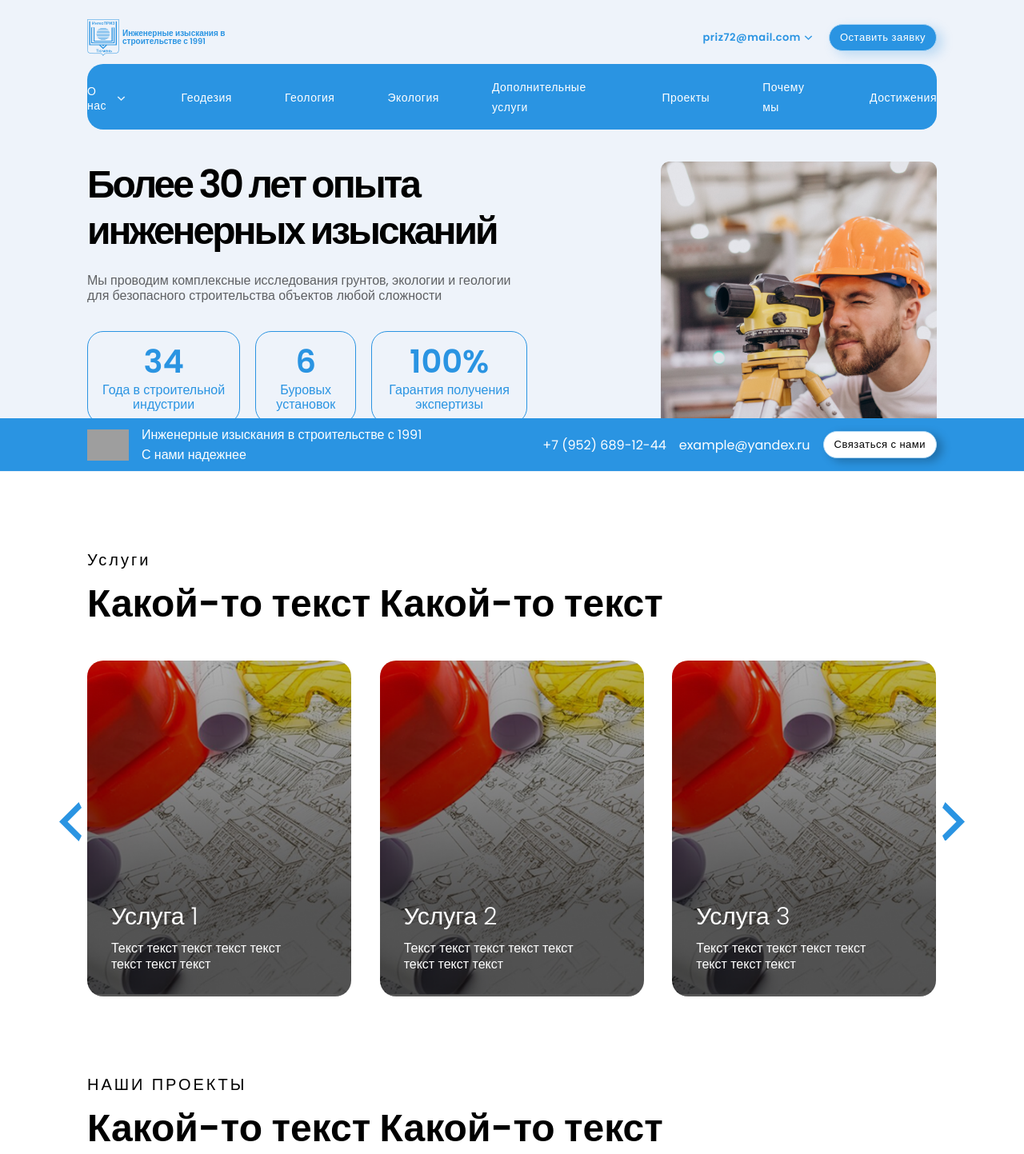
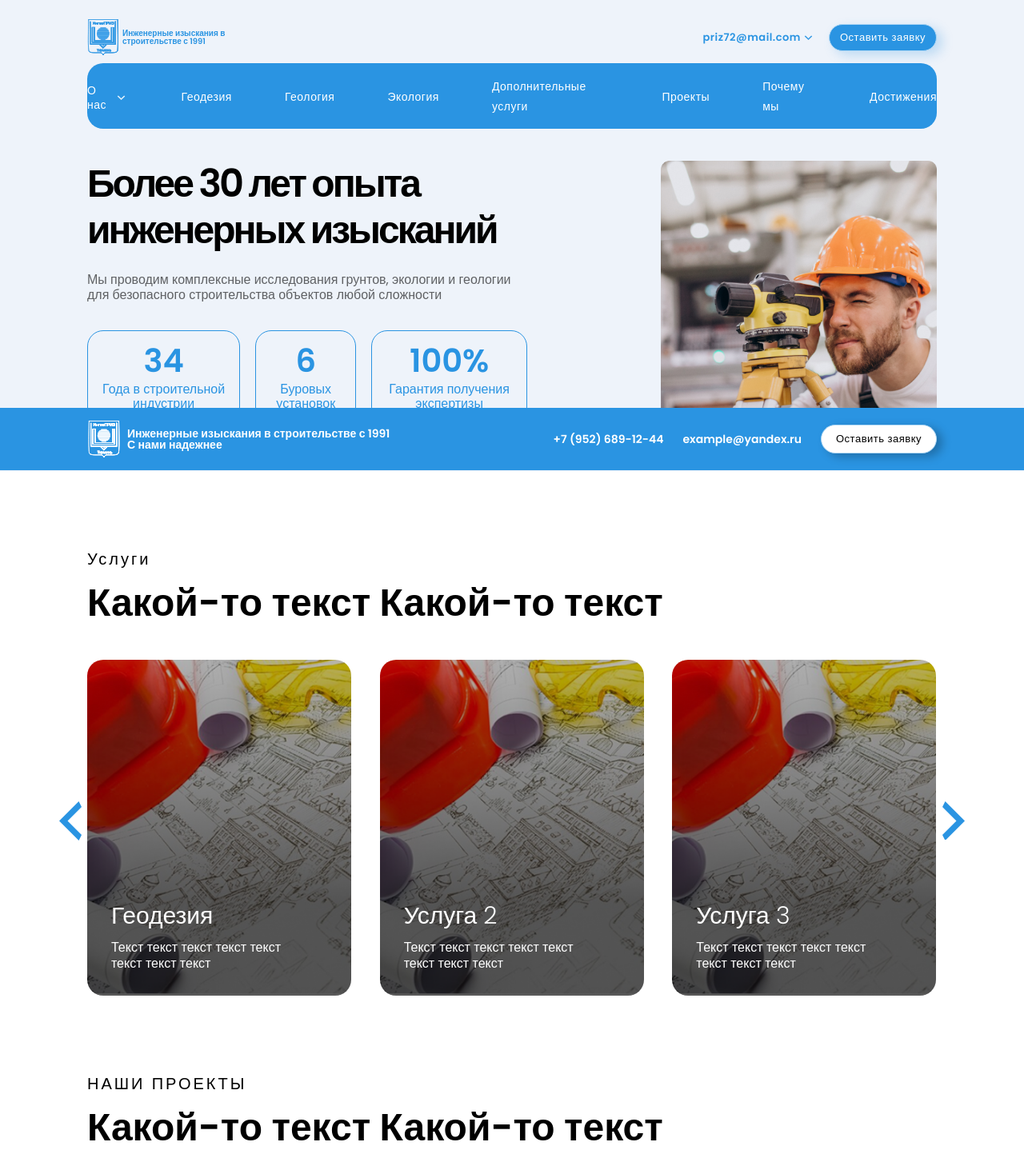
Before and after one commit to dashazh7/prize_light, a PHP site: page / in a window 1280 px wide, after a click on "Услуги". Shown: the top 1443 px of the page at 80% size. Run offline with PHP 8.4, Linux system fonts and the light colour scheme; some web fonts are replaced; grey boxes are pictures that could not be loaded.

Commit message:
edit header, fixed-header

```diff
--- a/css/blocks/fixed-header.css
+++ b/css/blocks/fixed-header.css
@@ -20,39 +20,49 @@
     display: flex;
     justify-content: space-between;
     align-items: center;
-    padding: 8px 0px;
+    padding: 16px 0px;
 }
 
 .fixed__header-logo {
     display: flex;
-    gap: 16px;
+    gap: 8px;
     align-items: center;
 }
 
 .fixed__header-logo img {
-    width: 52px;
+    height: 46px;
+    width: 42px;
 }
 
 .fixed__header-logo--text {
     display: flex;
     flex-direction: column;
-    font-size: 16px;
+    font-size: 14px;
+    line-height: 14px;
+    font-weight: 600;
 }
 
 .fixed__header-contacts {
     display: flex;
     align-items: center;
-    gap: 16px;
+    gap: 24px;
 }
 
 .fixed__header-contacts--number, .fixed__header-contacts--email {
-    font-size: 16px;
+    font-size: 14px;
+    line-height: 14px;
+    font-weight: 600;
     color: var(--color-light);
+}
+
+.fixed__header-contacts--number:hover, .fixed__header-contacts--email:hover {
+    color: #FFFFFF;
+    opacity: 60%;
 }
 
 .fixed__header-contacts--btn {
     display: inline-block;
-    padding: 8px 13px;
+    padding: 9px 18px;
     border: 1px solid #AFD7F4;
     border-radius: 20px;
     background-color: #FFFFFF;
--- a/css/blocks/header.css
+++ b/css/blocks/header.css
@@ -18,7 +18,7 @@
 
 .header__info-logo img {
     width: 40px;
-    height: 46px;
+    height: 45px;
 }
 
 .header__info-logo p {
@@ -47,6 +47,7 @@
     line-height: 18px;
     letter-spacing: 0.5px;
     color: var(--accent);
+    cursor: pointer;
 }
 
 .header__request {
@@ -159,9 +160,11 @@
 }
 
 .header__about-window a:hover {
-    background: #f5f5f5;
-    color: var(--color-dark);
+    color: var(--accent);
+    opacity: 100%;
 }
+
+
 
 /* Раскрывающийся список связи */
 .header__window {
@@ -197,6 +200,15 @@
     font-weight: 400;
     color: #000000;
     text-decoration: none;
+}
+
+.header__window a:hover {
+    color: var(--accent);
+}
+
+.no-cursor {
+    cursor: default;
+    pointer-events: none;
 }
 
 .header__window p {
--- a/equipment.php
+++ b/equipment.php
@@ -11,7 +11,7 @@
         <div class="container">
             <div class="header__info">
                 <div class="header__info-logo">
-                    <a href="index.php"><img src="./images/header/logotype.png" alt="Логотип"></a>
+                    <a href="index.php"><img src="./images/logo_blue.svg" alt="Логотип"></a>
                     <p>Инженерные изыскания в строительстве с 1991</p>
                 </div>
                 <div class="header__info-contact">
--- a/history.php
+++ b/history.php
@@ -11,7 +11,7 @@
         <div class="container">
             <div class="header__info">
                 <div class="header__info-logo">
-                    <a href="index.php"><img src="./images/header/logotype.png" alt="Логотип"></a>
+                    <a href="index.php"><img src="./images/logo_blue.svg" alt="Логотип"></a>
                     <p>Инженерные изыскания в строительстве с 1991</p>
                 </div>
                 <div class="header__info-contact">
--- a/index.php
+++ b/index.php
@@ -44,17 +44,17 @@
         <div class="container">
             <nav class="fixed__header-navigation">
                 <div class="fixed__header-logo">
-                    <img src="./images/logotype.svg" alt="">
+                    <a href="index.php"><img src="./images/logo_white.svg" alt=""></a>
                     <div class="fixed__header-logo--text">
                         <h1>Инженерные изыскания в строительстве с 1991</h1>
                         <p>С нами надежнее</p>
                     </div>
                 </div>
                 <div class="fixed__header-contacts">
-                    <a class="fixed__header-contacts--number" href="">+7 (952) 689-12-44</a>
-                    <a class="fixed__header-contacts--email" href="">example@yandex.ru</a>
+                    <a class="fixed__header-contacts--number" href="tel:+79526891244">+7 (952) 689-12-44</a>
+                    <a class="fixed__header-contacts--email" href="mailto:example@yandex.ru">example@yandex.ru</a>
                     <a class="fixed__header-contacts--btn" href="#request">
-                        Связаться с нами
+                        Оставить заявку
                     </a>
                 </div>
             </nav>
@@ -67,7 +67,7 @@
         <div class="container">
             <div class="header__info">
                 <div class="header__info-logo">
-                    <img src="./images/header/logotype.png" alt="Логотип">
+                    <img src="./images/logo_blue.svg" alt="Логотип">
                     <p>Инженерные изыскания в строительстве с 1991</p>
                 </div>
                 <div class="header__info-contact">
@@ -82,7 +82,7 @@
                         <a class="header__window-button" href="#request">Оставить заявку</a>
                         <p>Email<br><a href="mailto:example@yandex.ru" onclick="copyToClipboard(this)">example@yandex.ru</a></p>
                         <p>Адрес<br><a href="" onclick="copyToClipboard(this)">г.Тюмень, ул. Шмидта, д.48а </a></p>
-                        <p>Режим работы<br><a href="">Пн-Пт: 9:00-18:00</a></p>
+                        <p>Режим работы<br><a href="" class="no-cursor">Пн-Пт: 9:00-18:00</a></p>
                     </div>
 
                     <a class="header__request" href="#request">
@@ -160,14 +160,17 @@
                         <div class="services__card">
                             <img src="./images/services/service1.png">
                             <div class="services__card-content">
-                                <h2 class="services__card-title">Услуга 1</h2>
+                                <h2 class="services__card-title">Геодезия</h2>
                                 <p class="services__card-paragraph">Текст текст текст текст текст текст текст текст</p>
                             </div>
                             <div class="services__card-hidden">
                                 <h2 class="services__card-hidden-title">Геодезия</h2>
-                                <p class="services__card-hidden-text">Более 125 выполненных проектов</p>
-                                <p class="services__card-hidden-text">Испытание свай статической вдавливающей нагрузкой</p>
-                                <p class="services__card-hidden-text">Испытание свай статической выдёргивающей нагрузкой</p>
+                                <p class="services__card-hidden-text">Создание опорных геодезических сетей</p>
+                                <p class="services__card-hidden-text">Создание и обновление инженерно-топографических планов в масштабах 1:200 – 1:5000, в том числе в цифровой форме, съемка подземных коммуникаций и сооружений</p>
+                                <p class="services__card-hidden-text">Геодезические наблюдения за деформациями и осадками зданий и сооружений, движениями земной поверхности и опасными природными процессами</p>
+                                <p class="services__card-hidden-text">Трассирование линейных объектов</p>
+                                <p class="services__card-hidden-text">Инженерно-гидрографические работы</p>
+                                <p class="services__card-hidden-text">Специальные геодезические и топографические работы при строительстве и реконструкции зданий и сооружений</p>
                             </div>
                         </div>
                     </div>
@@ -435,7 +438,7 @@
         <div class="container">
             <div class="footer__navigation">
                 <a class="footer__logo" href="">
-                    <img class="footer__logo-img" src="./images/logotype.svg" alt="">
+                    <img class="footer__logo-img" src="./images/logo_white.svg" alt="">
                     ООО "ПРИЗ"
                 </a>
                 <ul class="footer__menu">
```
Also changed, not shown: images/header/logotype.png (deleted), images/logo_blue.svg, images/logo_dark.svg (deleted), images/logo_white.svg (added), images/logotype.svg (deleted), 2 other files.
